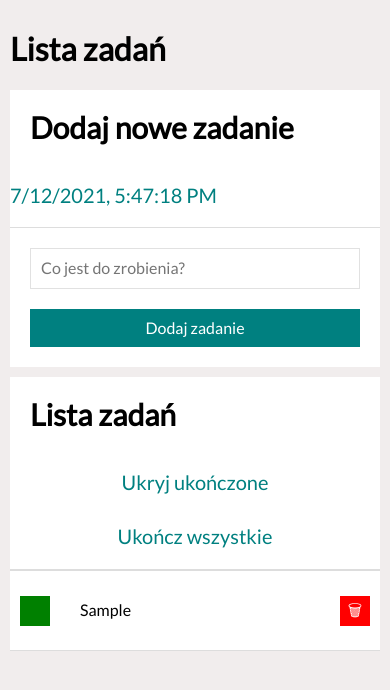
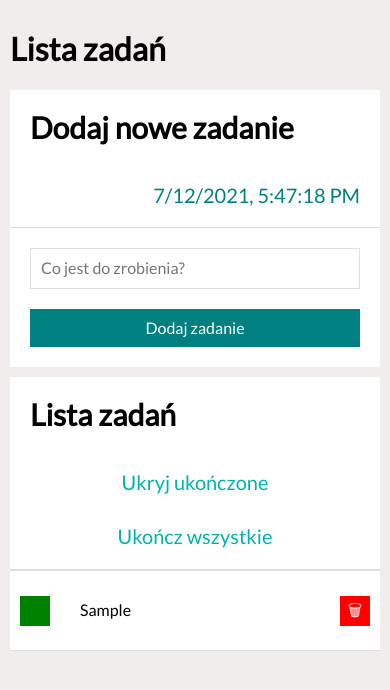
Before and after one commit to Mardrog/todo-list-react, a React (Create React App) app: page / in a window 390 px wide. Both pictures are taken after typing "Sample" into the empty fields and a click on the button "Dodaj zadanie". Shown: the top 690 px of the page. Built offline with nearby package versions, Linux system fonts and the light colour scheme.

Commit message:
added Styled Components to Buttons, Container and Date components

```diff
--- a/src/Buttons/index.js
+++ b/src/Buttons/index.js
@@ -1,22 +1,20 @@
-
-import "./style.css";
+import { StyledButtonContainer, StyledButtons } from "./styled.js"
 
 const Buttons = ({ tasks, hideDone, toggleHideDone, setAllDone }) => (
     tasks.length > 0 && (
-        <div className="section__buttonsContainer">
-            <button onClick=
+        <StyledButtonContainer >
+            <StyledButtons left onClick=
                 {toggleHideDone}
-                className="section__buttons section__buttons--leftButton">
+            >
                 {hideDone === true ? "Pokaż ukończone" : "Ukryj ukończone"}
-            </button>
-            <button
-                className="section__buttons section__buttons--rightButton"
+            </StyledButtons>
+            <StyledButtons
                 disabled={tasks.every(({ done }) => done)}
                 onClick={() => setAllDone()}
             >
                 Ukończ wszystkie
-            </button>
-        </div>
+            </StyledButtons>
+        </StyledButtonContainer>
     )
 );
 
--- a/src/Buttons/style.css
+++ /dev/null
@@ -1,48 +0,0 @@
-.section__buttonsContainer {
-    background-color: white;
-    padding: 20px;
-    border-bottom: 1px solid #dddddd;
-}
-
-.section__buttons {
-    font-size: 20px;
-    border: none;
-    background: none;
-    color: hsl(180, 100%, 25%);
-    transition: 0.5s;
-}
-
-.section__buttons--rightButton:disabled {
-    color: hsl(0, 0%, 80%);
-    font-size: 20px;
-    border: none;
-    background: none;
-}
-
-.section__buttons--leftButton {
-    padding-right: 30px;
-}
-
-.section__buttons:hover {
-    color: hsl(180, 100%, 35%);
-}
-
-.section__buttons--rightButton:disabled:hover {
-    color: hsl(0, 0%, 80%);
-}
-
-@media (max-width:675px) {
-    .section__buttonsContainer {
-        width: 100%;
-        display: flex;
-        flex-direction: column;
-        justify-content: center;
-    }
-}
-
-@media (max-width:675px) {
-    .section__buttons--leftButton {
-        padding: 0px;
-        margin-bottom: 30px;
-    }
-}
--- /dev/null
+++ b/src/Buttons/styled.js
@@ -0,0 +1,43 @@
+import styled, { css } from "styled-components";
+
+export const StyledButtonContainer = styled.div`
+    background-color: white;
+    padding: 20px;
+    border-bottom: 1px solid #dddddd;
+
+    @media (max-width:675px) {
+        width: 100%;
+        display: flex;
+        flex-direction: column;
+        justify-content: center;
+    }
+    `;
+
+export const StyledButtons = styled.button`
+    font-size: 20px;
+    border: none;
+    background: none;
+    color: hsl(180, 100%, 35%);
+    transition: 0.5s;
+
+    ${({ left }) => left && css`
+    padding-right: 30px;
+
+    @media (max-width:675px) {
+        padding: 0px;
+        margin-bottom: 30px;
+    }
+    `}
+
+    &:disabled {
+    color: hsl(0,0%,90%);
+    font-size: 20px;
+    border: none;
+    background: none;
+    pointer-events:none;
+    }
+
+    &:hover {
+        color: hsl(180, 100%, 45%);
+    }
+`;
--- a/src/Container/index.js
+++ b/src/Container/index.js
@@ -1,9 +1,9 @@
-import "./style.css"
+import { StyledContainer } from "./styled.js"
 
 const Container = ({ children }) => (
-    <main className="container">
+    <StyledContainer>
         {children}
-    </main>
+    </StyledContainer>
 );
 
 export default Container;
--- a/src/Container/style.css
+++ /dev/null
@@ -1,5 +0,0 @@
-.container {
-    max-width: 1000px;
-    margin: auto;
-    padding: 10px;
-}
--- /dev/null
+++ b/src/Container/styled.js
@@ -0,0 +1,7 @@
+import styled from "styled-components";
+
+export const StyledContainer = styled.main`
+    max-width: 1000px;
+    margin: auto;
+    padding: 10px;
+`;
--- a/src/Date/index.js
+++ b/src/Date/index.js
@@ -1,5 +1,5 @@
 import { useState, useEffect } from "react";
-import "./style.css";
+import { StyledDateContainer, StyledDate } from "./styled"
 
 const Timer = () => {
 
@@ -15,9 +15,9 @@ const Timer = () => {
     }, []);
 
     return (
-        <div className="timer">
-            <p className="timer__paragraph">{time.toLocaleString()}</p>
-        </div>
+        <StyledDateContainer>
+            <StyledDate>{time.toLocaleString()}</StyledDate>
+        </StyledDateContainer>
     )
 };
 
--- a/src/Date/style.css
+++ /dev/null
@@ -1,8 +0,0 @@
-.timer {
-    padding-right: 20px;
-    font-size: 20px;
-}
-
-.timer__paragraph {
-    color: teal;
-}
--- /dev/null
+++ b/src/Date/styled.js
@@ -0,0 +1,14 @@
+import styled from "styled-components";
+
+export const StyledDateContainer = styled.div`
+    padding-right: 20px;
+    font-size: 20px;
+
+    @media (max-width:675px) {
+       align-self: flex-end;
+    }
+`;
+
+export const StyledDate = styled.p`
+    color:teal;
+`;
```
